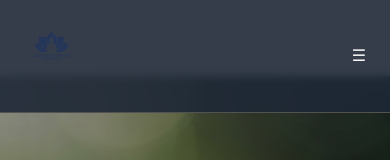
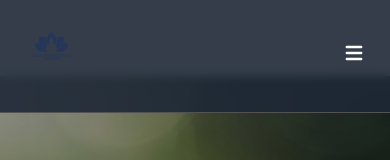
Before and after one commit to lagnadlinus/rajdaiwebsite, a React (Vite) app: page / in a window 390 px wide. Shown: the top 160 px of the page. Built offline with nearby package versions, Linux system fonts and the light colour scheme.

Commit message:
Menu items changes, hamburger menu icon changes, aligned in the centre

```diff
--- a/src/components/Header.jsx
+++ b/src/components/Header.jsx
@@ -1,6 +1,8 @@
 import { useState } from "react";
 import Button from "./Button";
 import { FaLeaf } from "react-icons/fa";
+import { HiMenu, HiX } from 'react-icons/hi'; {/* Importing hamburger menu icons and cross icons from react-icons library */}
+
 
 const Header = () => {
   const [isMenuOpen, setIsMenuOpen] = useState(false);
@@ -39,10 +41,12 @@ const Header = () => {
         <div className="md:hidden">
           <button
             onClick={toggleMenu}
-            className="text-neutral-100 focus:outline-none"
+            className="focus:outline-none"
             aria-label="Toggle menu"
           >
-            {isMenuOpen ? "✖" : "☰"}
+            <span className="text-white text-2xl font-bold leading-none transition-transform duration-200 hover:scale-110">
+              {isMenuOpen ? <HiX /> : <HiMenu />}
+            </span>
           </button>
         </div>
       </div>
@@ -50,7 +54,7 @@ const Header = () => {
       {/* Mobile Dropdown Menu */}
       {isMenuOpen && (
         <div className="md:hidden bg-brand-dark border-t border-neutral-700">
-          <nav className="flex flex-col space-y-3 px-6 py-4">
+          <nav className="flex flex-col items-center justify-center space-y-4 px-6 py-6 text-center">
             <a href="#home" className="text-neutral-100 hover:text-brand-accent transition">
               Home
             </a>
--- a/src/components/rough.jsx
+++ /dev/null
@@ -1,4 +0,0 @@
-
-
-
-<h1 className="text-brand-highlight drop-shadow-lg">
```
